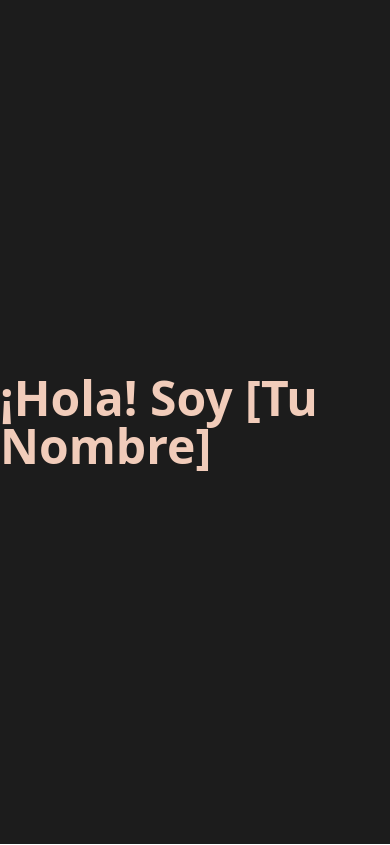
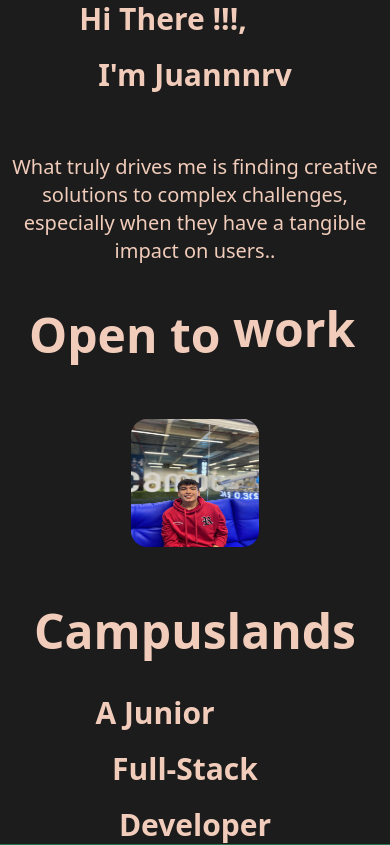
Before and after one commit to Juannnrv/portfolio, a React (Vite) app: page / in a window 390 px wide. Shown: the top 845 px of the page. Built offline with nearby package versions, Linux system fonts and the light colour scheme.

Commit message:
feat: :sparkles: Add profile photo and dynamic text

```diff
--- a/src/App.jsx
+++ b/src/App.jsx
@@ -1,6 +1,8 @@
-import React, { useEffect, useState } from 'react';
-import { motion } from 'framer-motion';
-import './index.css';
+import React, { useEffect, useState } from "react";
+import { motion } from "framer-motion";
+import Juan from "./assets/HDVphoto.jpg";
+import DynamicText from "./components/DynamicText";
+import "./index.css";
 
 const App = () => {
   const [isLoaded, setIsLoaded] = useState(false);
@@ -14,65 +16,159 @@
   }, []);
 
   return (
-    <div className={`h-screen overflow-y-scroll snap-y snap-mandatory relative ${isLoaded ? 'bg-dark' : 'bg-white'}`}>
+    <div
+      className={`min-h-screen overflow-y-hidden snap-y snap-mandatory relative  ${
+        isLoaded ? "bg-dark" : "bg-white"
+      }`}
+    >
       {/* Círculo de carga */}
       {!isLoaded && <div className="transition-circle" />}
 
-      {/* Sección de bienvenida */}
-      <section className={`h-screen flex items-center justify-center snap-start ${isLoaded ? 'fade-in' : 'hidden'}`}>
-        <motion.h1
-          className="text-5xl font-bold text-peach"
-          initial={{ opacity: 0, y: -50 }}
-          animate={{ opacity: 1, y: 0 }}
-          transition={{ duration: 4.5, ease: 'easeInOut' }}
-        >
-          ¡Hola! Soy [Tu Nombre]
-        </motion.h1>
+      <section
+        className={`min-h-screen flex flex-col md:flex-row items-center justify-center snap-start gap-10 ${
+          isLoaded ? "fade-in" : "hidden"
+        }`}
+      >
+        <div className="flex flex-col items-center justify-center gap-5">
+          <motion.h1
+            className="text-3xl md:text-8xl font-bold text-peach mr-16"
+            initial={{ opacity: 0, y: -50 }}
+            animate={{ opacity: 1, y: 0 }}
+            transition={{ duration: 4.5, ease: "easeInOut" }}
+          >
+            Hi There !!!,
+          </motion.h1>
+          <motion.h1
+            className="text-3xl md:text-8xl font-bold text-peach"
+            initial={{ opacity: 0, y: -50 }}
+            animate={{ opacity: 1, y: 0 }}
+            transition={{ duration: 4.5, ease: "easeInOut" }}
+          >
+            I'm Juannnrv
+          </motion.h1>
+          <motion.p
+            className="text-xl text-peach text-center md:max-w-md mt-10"
+            initial={{ opacity: 0, y: -50 }}
+            animate={{ opacity: 1, y: 0 }}
+            transition={{ duration: 4.5, ease: "easeInOut" }}
+          >
+            What truly drives me is finding creative solutions to complex
+            challenges, especially when they have a tangible impact on users..
+          </motion.p>
+        </div>
+
+        <div className="flex flex-col items-center justify-center gap-5">
+          <motion.h1
+            className="text-5xl font-bold text-peach mb-10 mr-32"
+            initial={{ opacity: 0, y: -50 }}
+            animate={{ opacity: 1, y: 0 }}
+            transition={{ duration: 4.5, ease: "easeInOut" }}
+          >
+            Open to <DynamicText />
+          </motion.h1>
+
+          <img
+            src={Juan}
+            alt="Juan"
+            className="rounded-2xl w-32 h-32 md:w-full md:h-[650px]"
+          />
+          <motion.h1
+            className="text-5xl font-bold text-peach mt-10"
+            initial={{ opacity: 0, y: 50 }}
+            animate={{ opacity: 1, y: 0 }}
+            transition={{ duration: 4.5, ease: "easeInOut" }}
+          >
+            Campuslands
+          </motion.h1>
+        </div>
+
+        <div className="flex flex-col items-center justify-center gap-5">
+          <motion.h1
+            className="text-3xl md:text-8xl font-bold text-peach mr-20"
+            initial={{ opacity: 0, y: -50 }}
+            animate={{ opacity: 1, y: 0 }}
+            transition={{ duration: 4.5, ease: "easeInOut" }}
+          >
+            A Junior
+          </motion.h1>
+          <motion.h1
+            className="text-3xl md:text-8xl font-bold text-peach mr-5"
+            initial={{ opacity: 0, y: -50 }}
+            animate={{ opacity: 1, y: 0 }}
+            transition={{ duration: 4.5, ease: "easeInOut" }}
+          >
+            Full-Stack
+          </motion.h1>
+          <motion.h1
+            className="text-3xl md:text-8xl font-bold text-peach"
+            initial={{ opacity: 0, y: -50 }}
+            animate={{ opacity: 1, y: 0 }}
+            transition={{ duration: 4.5, ease: "easeInOut" }}
+          >
+            Developer
+          </motion.h1>
+        </div>
       </section>
 
       {/* Sección sobre mí */}
-      <section className={`h-screen flex items-center justify-center snap-start bg-green ${isLoaded ? 'fade-in' : 'hidden'}`}>
+      <section
+        className={`min-h-screen flex items-center justify-center snap-start bg-green ${
+          isLoaded ? "fade-in" : "hidden"
+        }`}
+      >
         <motion.h2
-          className="text-3xl text-white"
+          className="text-2xl md:text-3xl text-white"
           initial={{ opacity: 0, y: -50 }}
           animate={{ opacity: 1, y: 0 }}
-          transition={{ duration: 1.5, ease: 'easeInOut' }}
+          transition={{ duration: 1.5, ease: "easeInOut" }}
         >
           Sobre Mí
         </motion.h2>
       </section>
 
       {/* Sección de proyectos */}
-      <section className={`h-screen flex items-center justify-center snap-start bg-dark ${isLoaded ? 'fade-in' : 'hidden'}`}>
+      <section
+        className={`min-h-screen flex items-center justify-center snap-start bg-dark ${
+          isLoaded ? "fade-in" : "hidden"
+        }`}
+      >
         <motion.h2
-          className="text-3xl text-peach"
+          className="text-2xl md:text-3xl text-peach"
           initial={{ opacity: 0, y: -50 }}
           animate={{ opacity: 1, y: 0 }}
-          transition={{ duration: 1.5, ease: 'easeInOut' }}
+          transition={{ duration: 1.5, ease: "easeInOut" }}
         >
           Proyectos
         </motion.h2>
       </section>
 
       {/* Sección de habilidades */}
-      <section className={`h-screen flex items-center justify-center snap-start bg-green ${isLoaded ? 'fade-in' : 'hidden'}`}>
+      <section
+        className={`min-h-screen flex items-center justify-center snap-start bg-green ${
+          isLoaded ? "fade-in" : "hidden"
+        }`}
+      >
         <motion.h2
-          className="text-3xl text-white"
+          className="text-2xl md:text-3xl text-white"
           initial={{ opacity: 0, y: -50 }}
           animate={{ opacity: 1, y: 0 }}
-          transition={{ duration: 1.5, ease: 'easeInOut' }}
+          transition={{ duration: 1.5, ease: "easeInOut" }}
         >
           Habilidades
         </motion.h2>
       </section>
 
       {/* Sección de contacto */}
-      <section className={`h-screen flex items-center justify-center snap-start bg-dark ${isLoaded ? 'fade-in' : 'hidden'}`}>
+      <section
+        className={`min-h-screen flex items-center justify-center snap-start bg-dark ${
+          isLoaded ? "fade-in" : "hidden"
+        }`}
+      >
         <motion.h2
-          className="text-3xl text-peach"
+          className="text-2xl md:text-3xl text-peach"
           initial={{ opacity: 0, y: -50 }}
           animate={{ opacity: 1, y: 0 }}
-          transition={{ duration: 1.5, ease: 'easeInOut' }}
+          transition={{ duration: 1.5, ease: "easeInOut" }}
         >
           Contacto
         </motion.h2>
--- /dev/null
+++ b/src/components/DynamicText.jsx
@@ -0,0 +1,43 @@
+import React, { useEffect, useState } from 'react';
+import { motion, AnimatePresence } from 'framer-motion';
+
+const DynamicText = () => {
+  const words = ["work", "learn", "talk", "collaborate", "create", "grow"];
+  const [currentWord, setCurrentWord] = useState(words[0]);
+  const [index, setIndex] = useState(0);
+
+  useEffect(() => {
+    const interval = setInterval(() => {
+      setIndex((prevIndex) => (prevIndex + 1) % words.length);
+      setCurrentWord(words[index]);
+    }, 3000);
+
+    return () => clearInterval(interval);
+  }, [index, words]);
+
+  const variants = {
+    hidden: { opacity: 0, y: -50 },
+    visible: { opacity: 1, y: 0 },
+    exit: { opacity: 0, y: 50 },
+  };
+
+  return (
+    <span className="relative inline-block h-12">
+      <AnimatePresence>
+        <motion.span
+          key={currentWord}
+          initial="hidden"
+          animate="visible"
+          exit="exit"
+          variants={variants}
+          transition={{ duration: 0.8, ease: "easeInOut" }}
+          className="absolute"
+        >
+          {currentWord}
+        </motion.span>
+      </AnimatePresence>
+    </span>
+  );
+};
+
+export default DynamicText;
--- a/src/components/figure.jsx
+++ /dev/null
@@ -1,32 +0,0 @@
-// src/RotatingImageSection.js
-
-import React, { useEffect } from 'react';
-import { gsap } from 'gsap';
-import { ScrollTrigger } from 'gsap/ScrollTrigger';
-
-gsap.registerPlugin(ScrollTrigger);
-
-const Figure = () => {
-  useEffect(() => {
-    // Configurar ScrollTrigger
-    gsap.to('.rotating-box', {
-      scrollTrigger: {
-        trigger: '.rotating-box', // Elemento que activa el trigger
-        start: 'top center', // Inicia la animación cuando la parte superior del elemento llega al centro de la ventana
-        end: 'center top', // Termina la animación cuando el centro del elemento llega a la parte superior
-        scrub: true, // Hace que la animación siga el scroll
-      },
-      rotation: 360, // Rota 360 grados
-      scale: 5, // Aumenta el tamaño (puedes ajustar este valor)
-      ease: 'power1.inOut', // Transición suave
-    });
-  }, []);
-
-  return (
-    <section className="h-screen flex items-center justify-center bg-gray-100">
-      <div className="rotating-box w-10 h-10 bg-white rounded-full" /> {/* Cambiado a un círculo pequeño y blanco */}
-    </section>
-  );
-};
-
-export default Figure;
```
Also changed, not shown: src/assets/HDVphoto.jpg (added).
